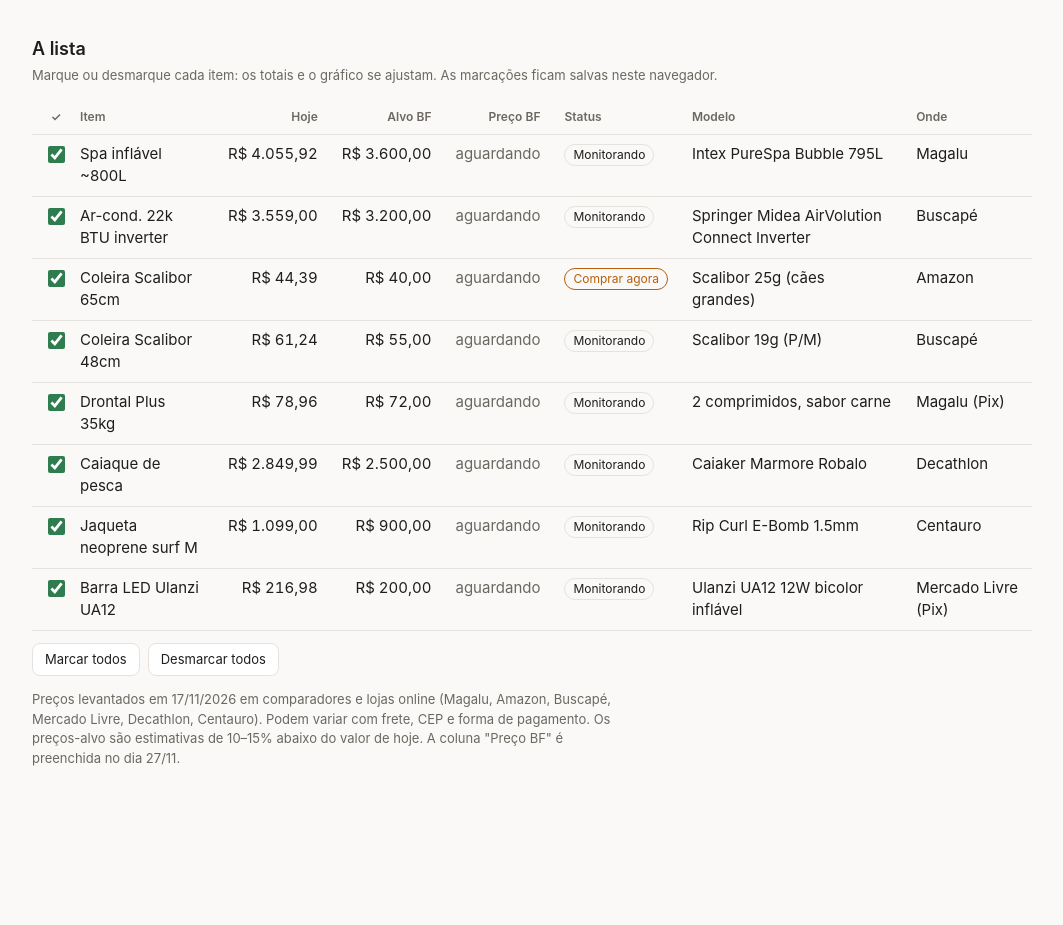
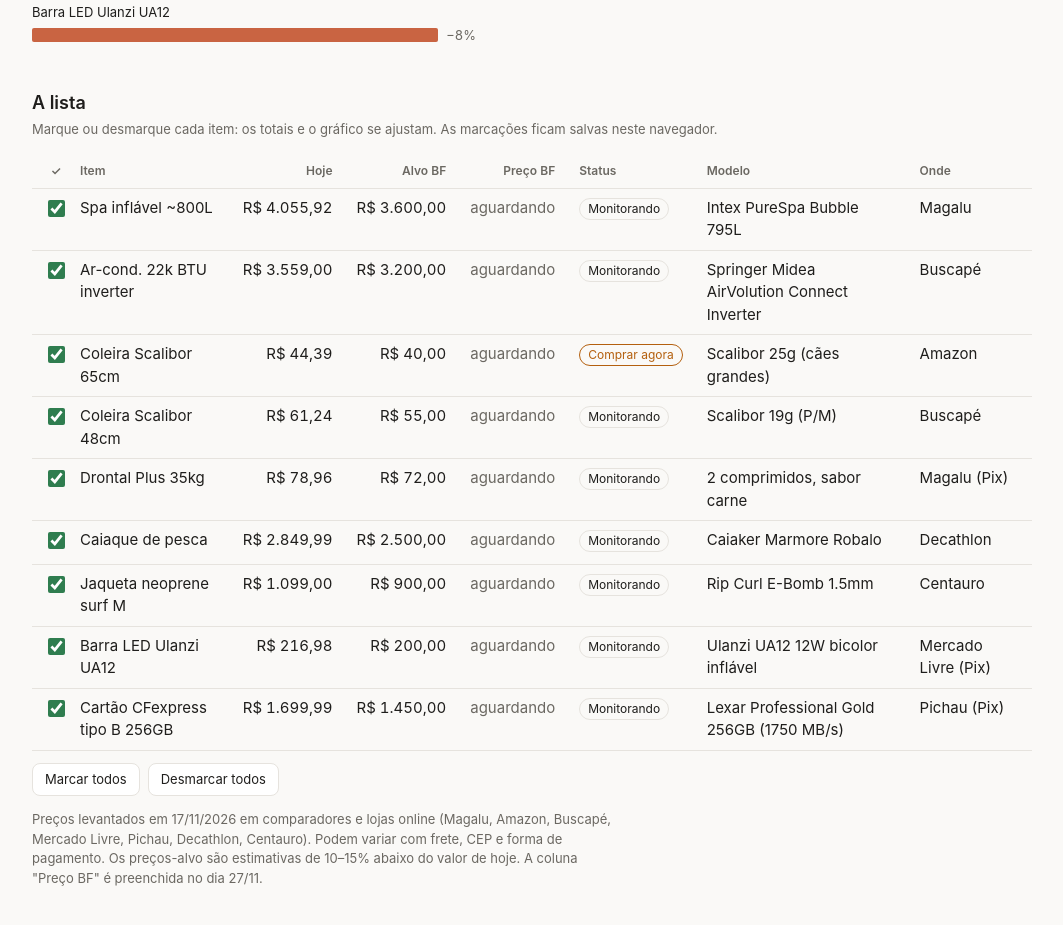
Before and after one commit to rodrigoormond-dotcom/ormond, a plain HTML site: page blackfriday/index.html in a window 1280 px wide. Shown: the part 833-1758 px from the top of the page, without its empty margins (108-1171 px from the left). Before the commit the page ends 1649 px from the top, so only its background shows below. Drawn offline with Linux system fonts and the light colour scheme.

Commit message:
Add CFexpress Type B card to Black Friday list
Co-Authored-By: Claude Opus 5.5 <noreply@anthropic.com>
Claude-Session: https://claude.ai/code/session_01NZ8avRMAThzmBsJK5uKKJJ

```diff
--- a/blackfriday/index.html
+++ b/blackfriday/index.html
@@ -97,7 +97,7 @@
       <button type="button" id="all-on">Marcar todos</button>
       <button type="button" id="all-off">Desmarcar todos</button>
     </div>
-    <p class="note">Preços levantados em 17/11/2026 em comparadores e lojas online (Magalu, Amazon, Buscapé, Mercado Livre, Decathlon, Centauro). Podem variar com frete, CEP e forma de pagamento. Os preços-alvo são estimativas de 10–15% abaixo do valor de hoje. A coluna "Preço BF" é preenchida no dia 27/11.</p>
+    <p class="note">Preços levantados em 17/11/2026 em comparadores e lojas online (Magalu, Amazon, Buscapé, Mercado Livre, Pichau, Decathlon, Centauro). Podem variar com frete, CEP e forma de pagamento. Os preços-alvo são estimativas de 10–15% abaixo do valor de hoje. A coluna "Preço BF" é preenchida no dia 27/11.</p>
   </section>
 </div>
 
@@ -110,7 +110,8 @@
     { item: "Drontal Plus 35kg", modelo: "2 comprimidos, sabor carne", hoje: 78.96, onde: "Magalu (Pix)", alvo: 72, bf: null, status: "Monitorando" },
     { item: "Caiaque de pesca", modelo: "Caiaker Marmore Robalo", hoje: 2849.99, onde: "Decathlon", alvo: 2500, bf: null, status: "Monitorando" },
     { item: "Jaqueta neoprene surf M", modelo: "Rip Curl E-Bomb 1.5mm", hoje: 1099.00, onde: "Centauro", alvo: 900, bf: null, status: "Monitorando" },
-    { item: "Barra LED Ulanzi UA12", modelo: "Ulanzi UA12 12W bicolor inflável", hoje: 216.98, onde: "Mercado Livre (Pix)", alvo: 200, bf: null, status: "Monitorando" }
+    { item: "Barra LED Ulanzi UA12", modelo: "Ulanzi UA12 12W bicolor inflável", hoje: 216.98, onde: "Mercado Livre (Pix)", alvo: 200, bf: null, status: "Monitorando" },
+    { item: "Cartão CFexpress tipo B 256GB", modelo: "Lexar Professional Gold 256GB (1750 MB/s)", hoje: 1699.99, onde: "Pichau (Pix)", alvo: 1450, bf: null, status: "Monitorando" }
   ];
 
   const KEY = "bf2026-fora";
```
